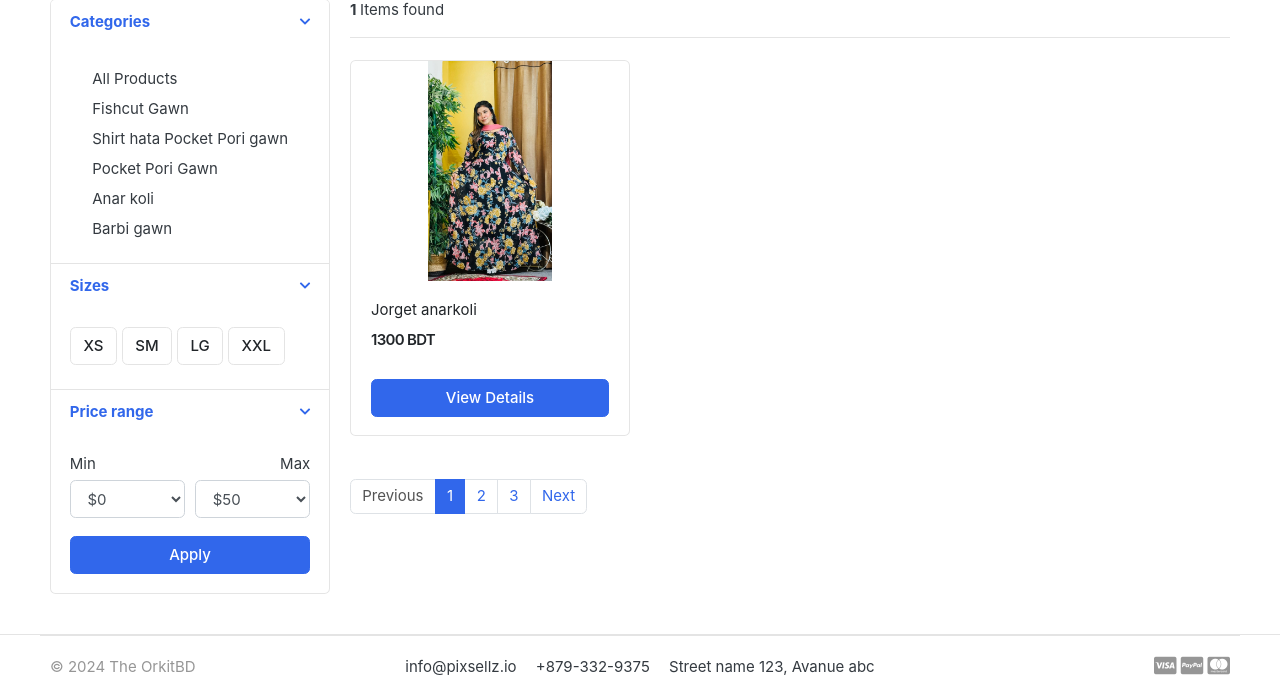
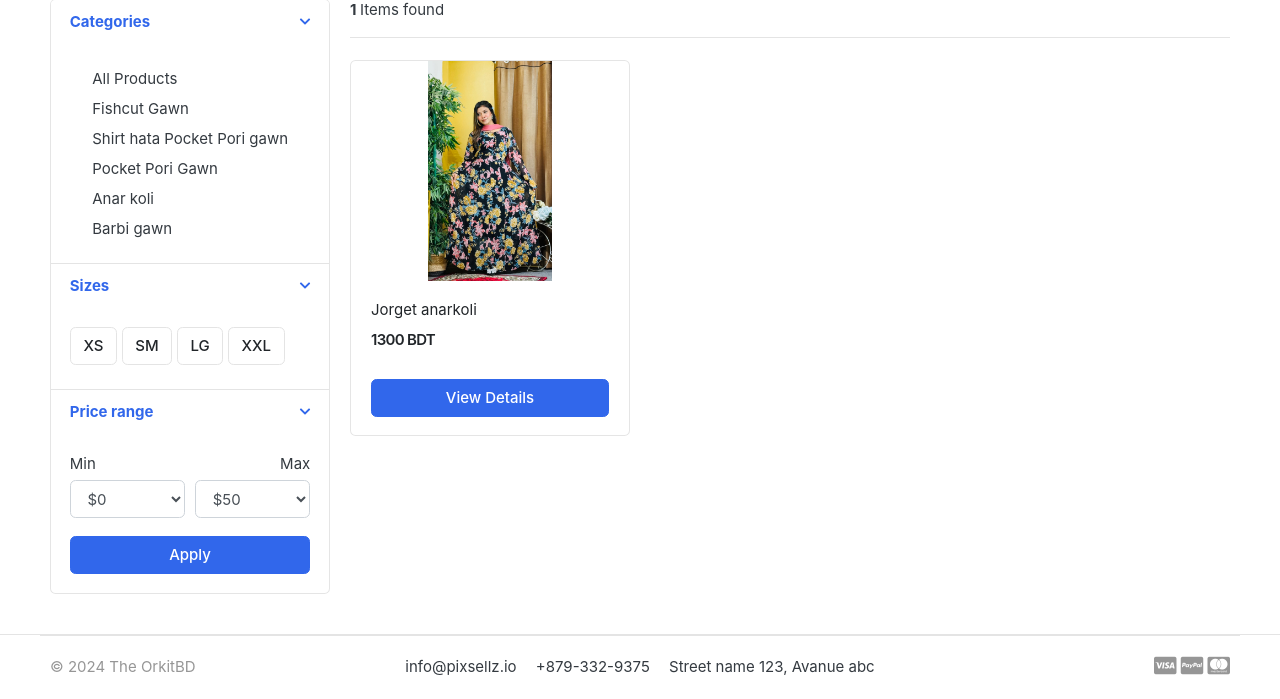
Before and after one commit to nazmul629/TheOrkitWebsites, a Django app: a page that uses templates/store/store.html in a window 1280 px wide. Shown: the part 295-994 px from the top of the page. Run offline with Django 5.2, Linux system fonts and the light colour scheme; data comes from the database, SQL or seed files in the repository; both versions use the stored data as it was after the commit; some libraries are stand-ins or nearby versions; some web fonts are replaced.

Commit message:
pagination template setup with dinamically

```diff
--- a/store/views.py
+++ b/store/views.py
@@ -15,23 +15,18 @@ def store(request,category_slug=None):
         categories = get_object_or_404(Category, slug = category_slug )
         products = Product.objects.filter(category = categories, is_avilable = True)
 
-        # Categoris paginator add
-        paginator = Paginator(products,4)
-        page = request.GET.get('page')
-        paged_produts = paginator.get_page(page)
-
-        product_count = products.count()
 
     else:
         products = Product.objects.all().filter(is_avilable=True)
 
-        # All product paginator
-        paginator = Paginator(products,6)
-        page = request.GET.get('page')
-        paged_produts = paginator.get_page(page)
 
-        product_count = products.count()
 
+    product_count = products.count()
+
+      # product paginator
+    paginator = Paginator(products,4)
+    page = request.GET.get('page')
+    paged_produts = paginator.get_page(page)
 
     context = {
         'products' : paged_produts,
--- a/templates/store/store.html
+++ b/templates/store/store.html
@@ -158,13 +158,35 @@
 
 
     <nav class="mt-4" aria-label="Page navigation sample">
-      <ul class="pagination">
-        <li class="page-item disabled"><a class="page-link" href="#">Previous</a></li>
-        <li class="page-item active"><a class="page-link" href="#">1</a></li>
-        <li class="page-item"><a class="page-link" href="#">2</a></li>
-        <li class="page-item"><a class="page-link" href="#">3</a></li>
-        <li class="page-item"><a class="page-link" href="#">Next</a></li>
-      </ul>
+        {% if products.has_other_pages %}
+            <ul class="pagination">
+
+                {% if products.has_previous %}
+                    <li class="page-item"><a class="page-link" href="?page={{products.previous_page_number}}"> Previous</a></li>
+                    {% else %}
+                    <li class="page-item disabled"><a class="page-link" > Previous</a></li>
+                {% endif %}
+
+
+                {% for i  in  products.paginator.page_range %}
+                    {% if products.number == i %}
+                     <li class="page-item active"><a class="page-link" href="?page={{i}}">{{ i}}</a></li>
+                    {% else %}
+                        <li class="page-item "><a class="page-link" href="?page={{i}}">{{i}}</a></li>
+                    {% endif %}
+                {% endfor %}
+
+
+                {% if products.has_next %}
+                <li class="page-item"><a class="page-link" href="?page={{products.next_page_number}}">Next</a></li>
+
+                {% else %}
+                 <li class="page-item disabled "><a class="page-link">Next</a></li>
+
+                {% endif %}
+
+            </ul>
+        {% endif %}
     </nav>
 
         </main> <!-- col.// -->
```
Also changed, not shown: db.sqlite3.
